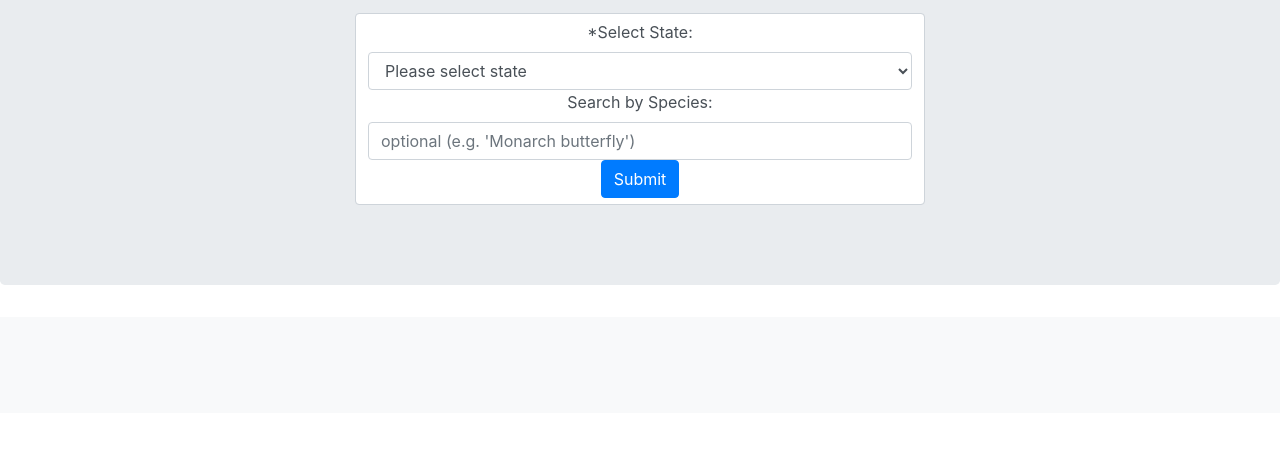
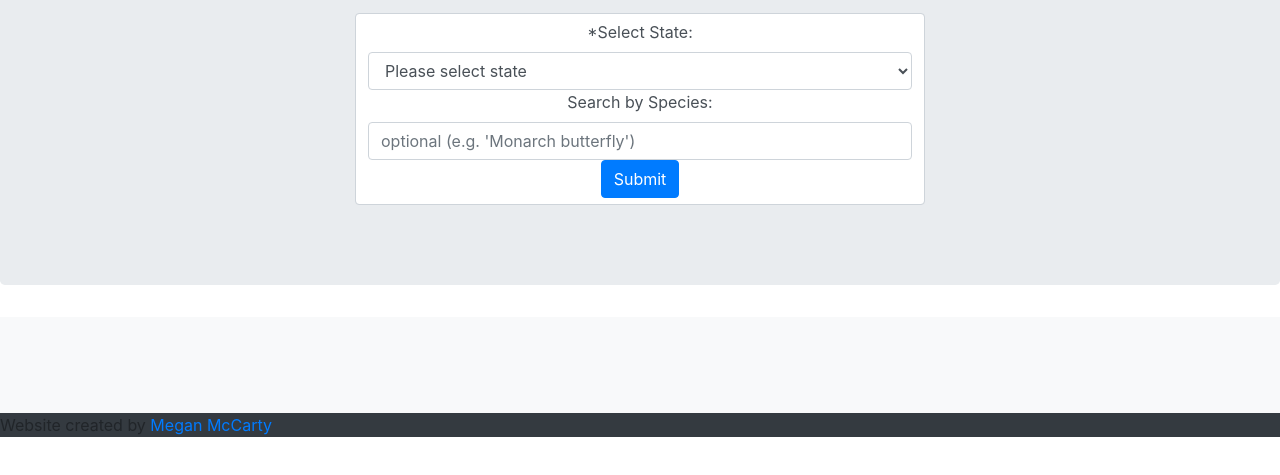
Before and after one commit to Meganmccarty/butterfly-finder, a plain HTML site: page index.html in a window 1280 px wide. Shown: the part 209-684 px from the top of the page. Drawn offline with nearby package versions, Linux system fonts and the light colour scheme.

Commit message:
Add footer

```diff
--- a/index.html
+++ b/index.html
@@ -107,6 +107,12 @@
 
         </main>
 
+        <footer>
+            <div class="bg-dark box-shadow footer">
+                <span>Website created by <a href="https://github.com/Meganmccarty">Megan McCarty</a></span>
+            </div>
+        </footer>
+
         <script src="https://code.jquery.com/jquery-3.2.1.slim.min.js" integrity="sha384-KJ3o2DKtIkvYIK3UENzmM7KCkRr/rE9/Qpg6aAZGJwFDMVNA/GpGFF93hXpG5KkN" crossorigin="anonymous"></script>
         <script src="https://cdnjs.cloudflare.com/ajax/libs/popper.js/1.12.9/umd/popper.min.js" integrity="sha384-ApNbgh9B+Y1QKtv3Rn7W3mgPxhU9K/ScQsAP7hUibX39j7fakFPskvXusvfa0b4Q" crossorigin="anonymous"></script>
         <script src="https://maxcdn.bootstrapcdn.com/bootstrap/4.0.0/js/bootstrap.min.js" integrity="sha384-JZR6Spejh4U02d8jOt6vLEHfe/JQGiRRSQQxSfFWpi1MquVdAyjUar5+76PVCmYl" crossorigin="anonymous"></script>
```
